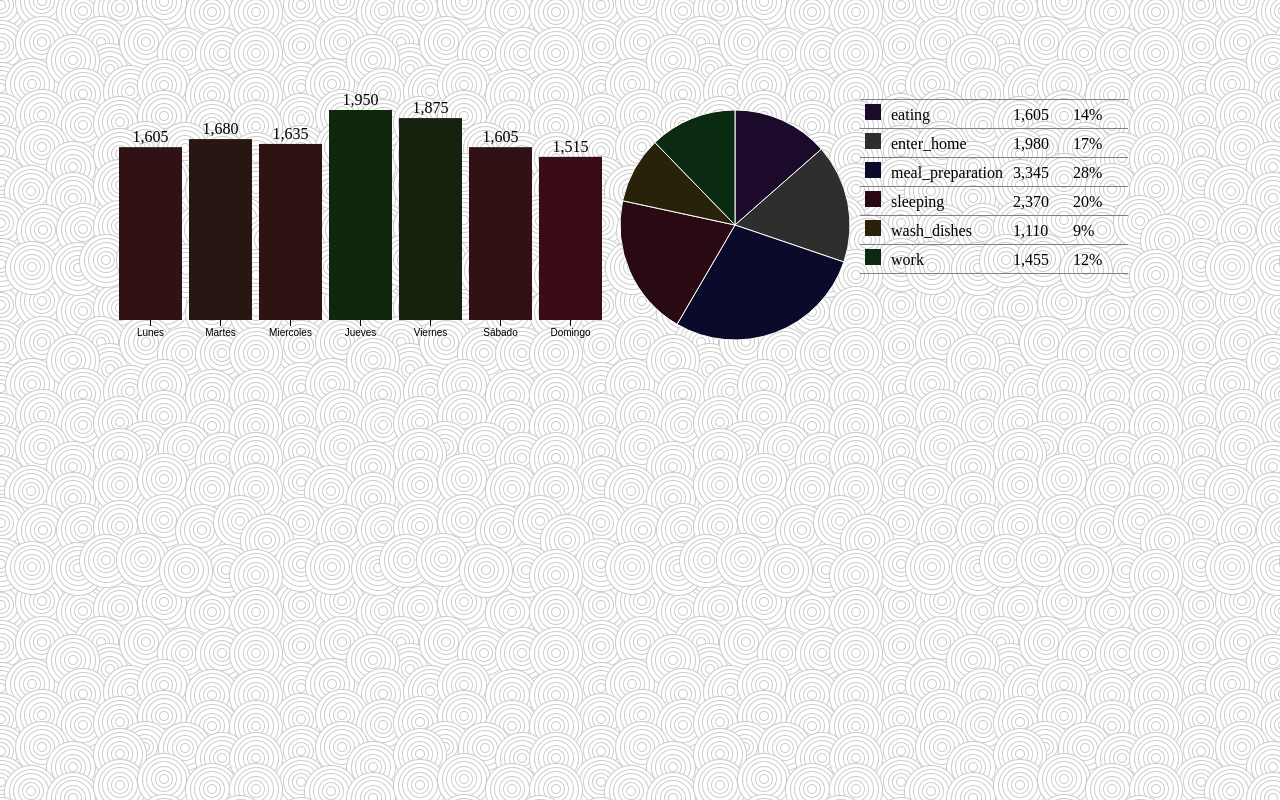
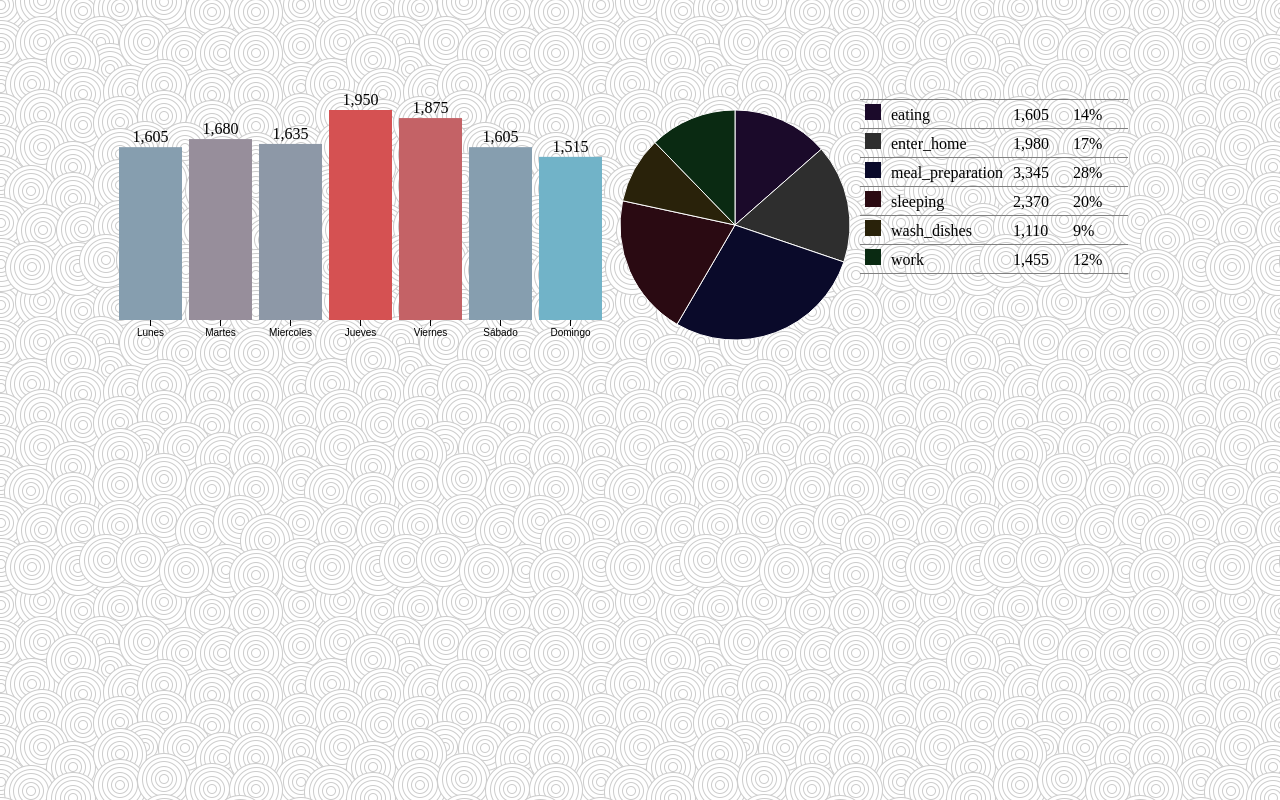
Before and after one commit to Mackplace/mackplace.github.io, a plain HTML site: page index.html in a window 1280 px wide. Drawn offline with nearby package versions, Linux system fonts and the light colour scheme.

Commit message:
Update index.html

```diff
--- a/index.html
+++ b/index.html
@@ -44,7 +44,7 @@
 <script src="http://d3js.org/d3.v3.min.js"></script>
 <script>
     function dashboard(id, fData){
-        var barColor = d3.scale.linear().domain([1500,2000]).range(["#3B0B17","#0A2A0A"]);
+        var barColor = d3.scale.linear().domain([1500,2000]).range(["#6EB6CC","#E04644"]);
         function segColor(c){ return {eating:"#1B0A2A", enter_home:"#2E2E2E",meal_preparation:"#0A0A2A",sleeping:"#2A0A12",wash_dishes:"#29220A",work:"#0A2A12"}[c]; }
 
         // compute total for each state.
```
